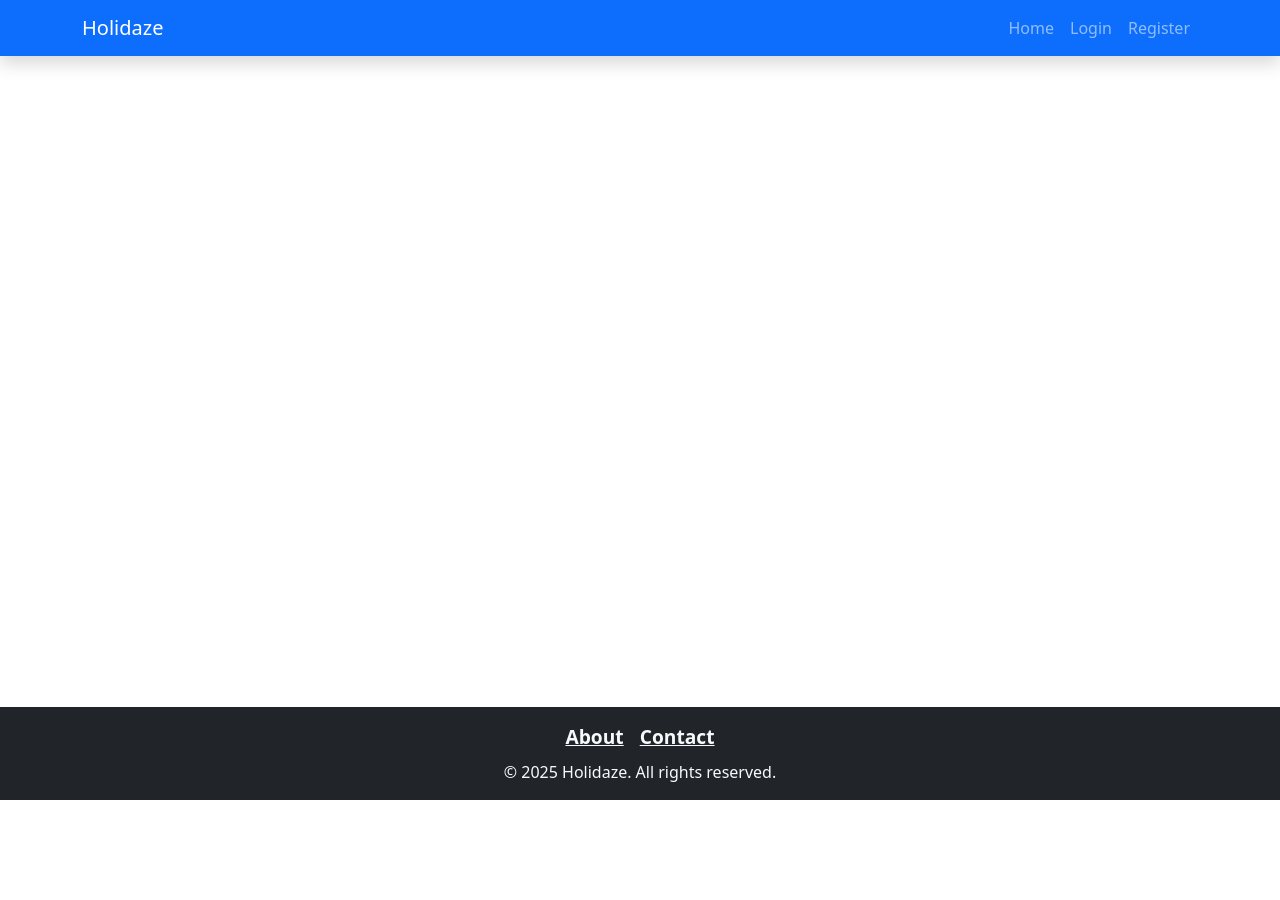
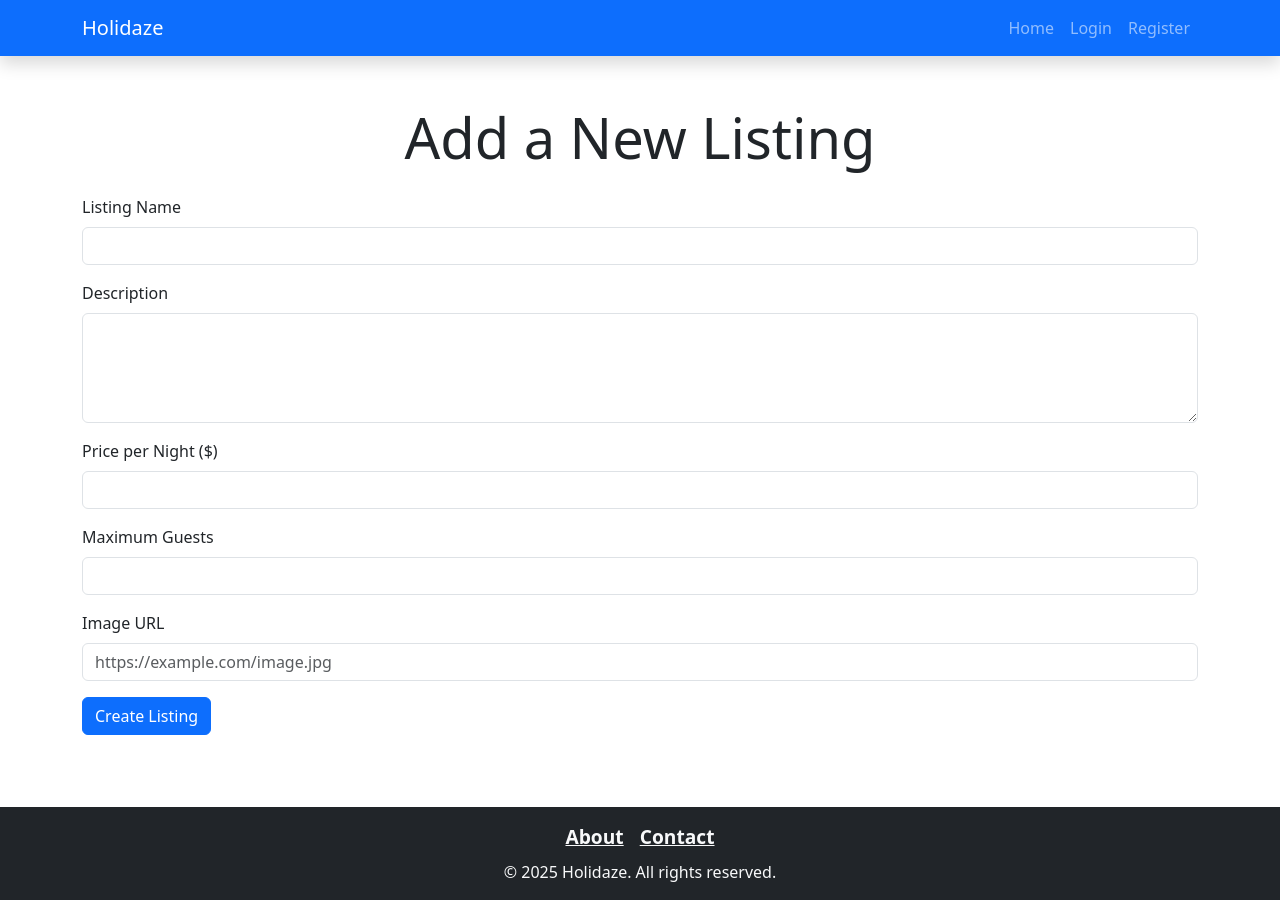
Before and after one commit to robfil50219/project-exam-2, a React (Create React App) app: page /add-listing in a window 1280 px wide. Before the commit the page ends 800 px from the top, so only its background shows below. Built offline with nearby package versions, Linux system fonts and the light colour scheme.

Commit message:
add listings component

```diff
--- a/src/App.js
+++ b/src/App.js
@@ -9,6 +9,7 @@ import Register from './pages/Register';
 import About from './pages/About';
 import Contact from './pages/Contact';
 import Profile from './pages/Profile';
+import AddListing from './pages/AddListing';
 
 function App() {
   return (
@@ -24,6 +25,7 @@ function App() {
             <Route path="/about" element={<About />} />
             <Route path="/contact" element={<Contact />} />
             <Route path="/profile" element={<Profile />} />
+            <Route path="/add-listing" element={<AddListing />} />
           </Routes>
         </main>
         <Footer />
--- /dev/null
+++ b/src/components/MyListings.js
@@ -0,0 +1,64 @@
+import React, { useState, useEffect } from 'react';
+import { getApiKeyOptions } from '../apiConfig';
+
+const MyListings = ({ username, token }) => {
+  const [venues, setVenues] = useState([]);
+  const [loading, setLoading] = useState(true);
+  const [error, setError] = useState('');
+
+  useEffect(() => {
+    if (!username || !token) {
+      setError("No username or token provided.");
+      setLoading(false);
+      return;
+    }
+    fetch(`https://v2.api.noroff.dev/holidaze/profiles/${username}/venues`, getApiKeyOptions(token))
+      .then((res) => {
+        if (!res.ok) {
+          throw new Error('Failed to fetch listings');
+        }
+        return res.json();
+      })
+      .then((data) => {
+        // The response is expected to have a "data" property that is an array
+        setVenues(data.data || []);
+        setLoading(false);
+      })
+      .catch((err) => {
+        setError(err.message);
+        setLoading(false);
+      });
+  }, [username, token]);
+
+  if (loading) return <p>Loading your listings...</p>;
+  if (error) return <p className="text-danger">Error loading listings: {error}</p>;
+  if (venues.length === 0) return <p>You don't have any listings yet.</p>;
+
+  return (
+    <div className="my-5">
+      <h2 className="mb-4">My Listings</h2>
+      <div className="row">
+        {venues.map((venue) => (
+          <div key={venue.id} className="col-md-4 mb-4">
+            <div className="card h-100">
+              {venue.media && venue.media.length > 0 && (
+                <img
+                  src={venue.media[0].url}
+                  alt={venue.media[0].alt || venue.name}
+                  className="card-img-top"
+                  style={{ height: '200px', objectFit: 'cover' }}
+                />
+              )}
+              <div className="card-body">
+                <h5 className="card-title">{venue.name}</h5>
+                <p className="card-text">{venue.description.substring(0, 100)}...</p>
+              </div>
+            </div>
+          </div>
+        ))}
+      </div>
+    </div>
+  );
+};
+
+export default MyListings;
--- /dev/null
+++ b/src/pages/AddListing.js
@@ -0,0 +1,157 @@
+// src/pages/AddListing.js
+import React, { useState } from 'react';
+import { useNavigate } from 'react-router-dom';
+import { getApiKeyOptions } from '../apiConfig';
+
+const AddListing = () => {
+  const token = localStorage.getItem('token');
+  const navigate = useNavigate();
+
+  // Form state for creating a listing.
+  const [form, setForm] = useState({
+    name: '',
+    description: '',
+    price: '',
+    maxGuests: '',
+    mediaUrl: '',
+  });
+  const [error, setError] = useState('');
+  const [success, setSuccess] = useState('');
+
+  // Handle form input changes
+  const handleChange = (e) => {
+    const { name, value } = e.target;
+    setForm(prev => ({
+      ...prev,
+      [name]: value,
+    }));
+  };
+
+  // Handle form submission
+  const handleSubmit = async (e) => {
+    e.preventDefault();
+    setError('');
+    setSuccess('');
+
+    // Construct the payload as per API requirements.
+    const payload = {
+      name: form.name,
+      description: form.description,
+      price: parseFloat(form.price),
+      maxGuests: parseInt(form.maxGuests, 10),
+      // Media is expected as an array; we use a single media item if provided.
+      media: form.mediaUrl ? [{ url: form.mediaUrl, alt: form.name + ' image' }] : [],
+    };
+
+    console.log('Add Listing payload:', JSON.stringify(payload));
+
+    try {
+      const response = await fetch('https://v2.api.noroff.dev/holidaze/venues', {
+        method: 'POST',
+        headers: {
+          'Content-Type': 'application/json',
+          ...getApiKeyOptions(token).headers,
+          // Note: Depending on API, you might also need an Authorization header.
+          // 'Authorization': `Bearer ${token}`,
+        },
+        body: JSON.stringify(payload),
+      });
+
+      if (!response.ok) {
+        throw new Error(`Failed to create listing: ${response.statusText}`);
+      }
+
+      const data = await response.json();
+      console.log('Add Listing response:', data);
+      setSuccess('Listing created successfully!');
+      // Optionally, redirect the user to their listings page
+      navigate('/profile');
+    } catch (err) {
+      console.error(err);
+      setError(err.message);
+    }
+  };
+
+  // If not logged in, you may want to redirect or show an error (not implemented here)
+
+  return (
+    <div className="container my-5">
+      <h1 className="display-4 text-center mb-4">Add a New Listing</h1>
+      {error && <div className="alert alert-danger">{error}</div>}
+      {success && <div className="alert alert-success">{success}</div>}
+      <form onSubmit={handleSubmit}>
+        {/* Listing Name */}
+        <div className="mb-3">
+          <label htmlFor="name" className="form-label">Listing Name</label>
+          <input
+            type="text"
+            name="name"
+            id="name"
+            className="form-control"
+            value={form.name}
+            onChange={handleChange}
+            required
+          />
+        </div>
+        {/* Description */}
+        <div className="mb-3">
+          <label htmlFor="description" className="form-label">Description</label>
+          <textarea
+            name="description"
+            id="description"
+            className="form-control"
+            rows="4"
+            value={form.description}
+            onChange={handleChange}
+            required
+          ></textarea>
+        </div>
+        {/* Price */}
+        <div className="mb-3">
+          <label htmlFor="price" className="form-label">Price per Night ($)</label>
+          <input
+            type="number"
+            name="price"
+            id="price"
+            className="form-control"
+            value={form.price}
+            onChange={handleChange}
+            required
+            min="0"
+            step="0.01"
+          />
+        </div>
+        {/* Maximum Guests */}
+        <div className="mb-3">
+          <label htmlFor="maxGuests" className="form-label">Maximum Guests</label>
+          <input
+            type="number"
+            name="maxGuests"
+            id="maxGuests"
+            className="form-control"
+            value={form.maxGuests}
+            onChange={handleChange}
+            required
+            min="1"
+          />
+        </div>
+        {/* Media URL */}
+        <div className="mb-3">
+          <label htmlFor="mediaUrl" className="form-label">Image URL</label>
+          <input
+            type="url"
+            name="mediaUrl"
+            id="mediaUrl"
+            className="form-control"
+            placeholder="https://example.com/image.jpg"
+            value={form.mediaUrl}
+            onChange={handleChange}
+          />
+        </div>
+        <button type="submit" className="btn btn-primary">Create Listing</button>
+      </form>
+    </div>
+  );
+};
+
+export default AddListing;
--- a/src/pages/Profile.js
+++ b/src/pages/Profile.js
@@ -1,6 +1,7 @@
 import React, { useState, useEffect } from 'react';
 import { useNavigate } from 'react-router-dom';
 import { getApiKeyOptions } from '../apiConfig';
+import MyListings from '../components/MyListings';
 
 const Profile = () => {
   const token = localStorage.getItem('token');
@@ -95,7 +96,7 @@ const Profile = () => {
         console.log('Updated profile data:', data);
         setSuccess('Profile updated successfully.');
         setUserData(data.data || data);
-        setEditMode(false); // hide the form after updating
+        setEditMode(false);
       })
       .catch((err) => {
         console.error('Error updating profile:', err);
@@ -145,17 +146,14 @@ const Profile = () => {
 
       {success && <div className="alert alert-success">{success}</div>}
 
-      {/* Toggle Button for Editing */}
       {!editMode ? (
-        <div className="text-center">
+        <div className="text-center mb-4">
           <button className="btn btn-secondary" onClick={() => setEditMode(true)}>
             Edit Profile
           </button>
         </div>
       ) : (
-        // Edit Form
         <form onSubmit={handleSubmit}>
-          {/* Bio */}
           <div className="mb-3">
             <label htmlFor="bio" className="form-label">Bio</label>
             <textarea
@@ -168,7 +166,6 @@ const Profile = () => {
               maxLength="160"
             ></textarea>
           </div>
-          {/* Avatar URL */}
           <div className="mb-3">
             <label htmlFor="avatarUrl" className="form-label">Avatar URL</label>
             <input
@@ -180,7 +177,6 @@ const Profile = () => {
               onChange={handleChange}
             />
           </div>
-          {/* Avatar Alt */}
           <div className="mb-3">
             <label htmlFor="avatarAlt" className="form-label">Avatar Alt Text</label>
             <input
@@ -193,7 +189,6 @@ const Profile = () => {
               maxLength="120"
             />
           </div>
-          {/* Banner URL */}
           <div className="mb-3">
             <label htmlFor="bannerUrl" className="form-label">Banner URL</label>
             <input
@@ -205,7 +200,6 @@ const Profile = () => {
               onChange={handleChange}
             />
           </div>
-          {/* Banner Alt */}
           <div className="mb-3">
             <label htmlFor="bannerAlt" className="form-label">Banner Alt Text</label>
             <input
@@ -218,7 +212,6 @@ const Profile = () => {
               maxLength="120"
             />
           </div>
-          {/* Venue Manager */}
           <div className="form-check mb-3">
             <input
               type="checkbox"
@@ -240,6 +233,9 @@ const Profile = () => {
           </div>
         </form>
       )}
+
+      {/* My Listings Section */}
+      <MyListings username={username} token={token} />
     </div>
   );
 };
```
